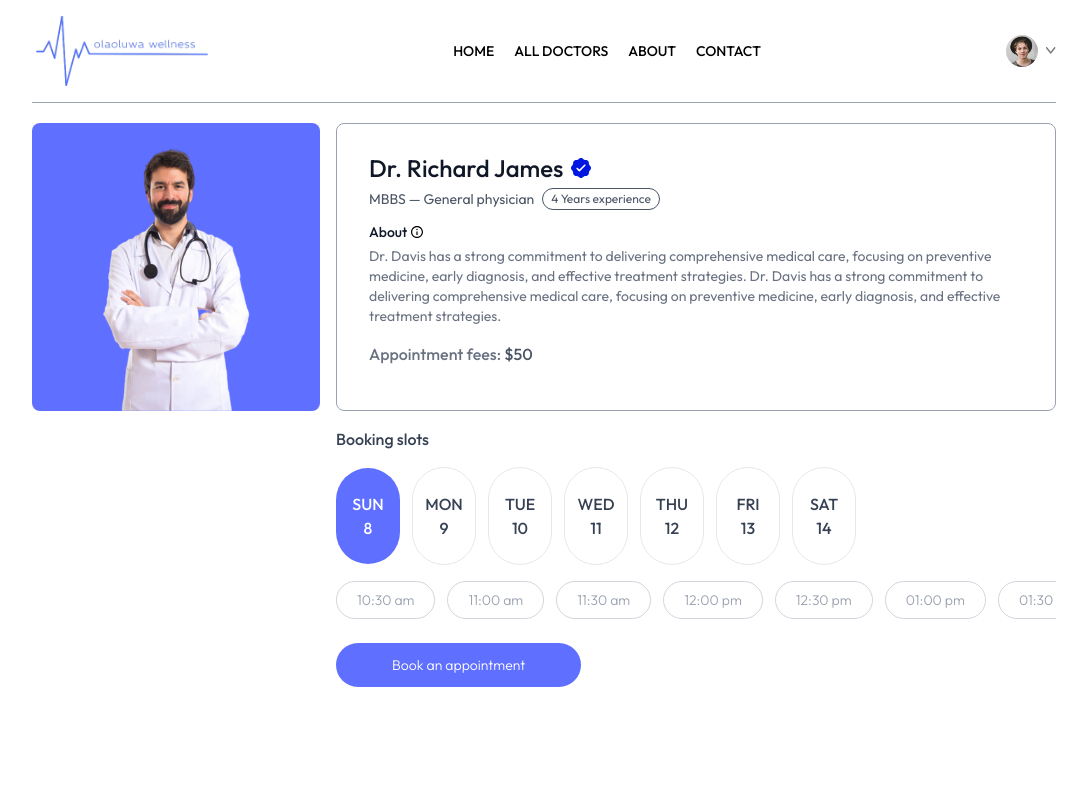
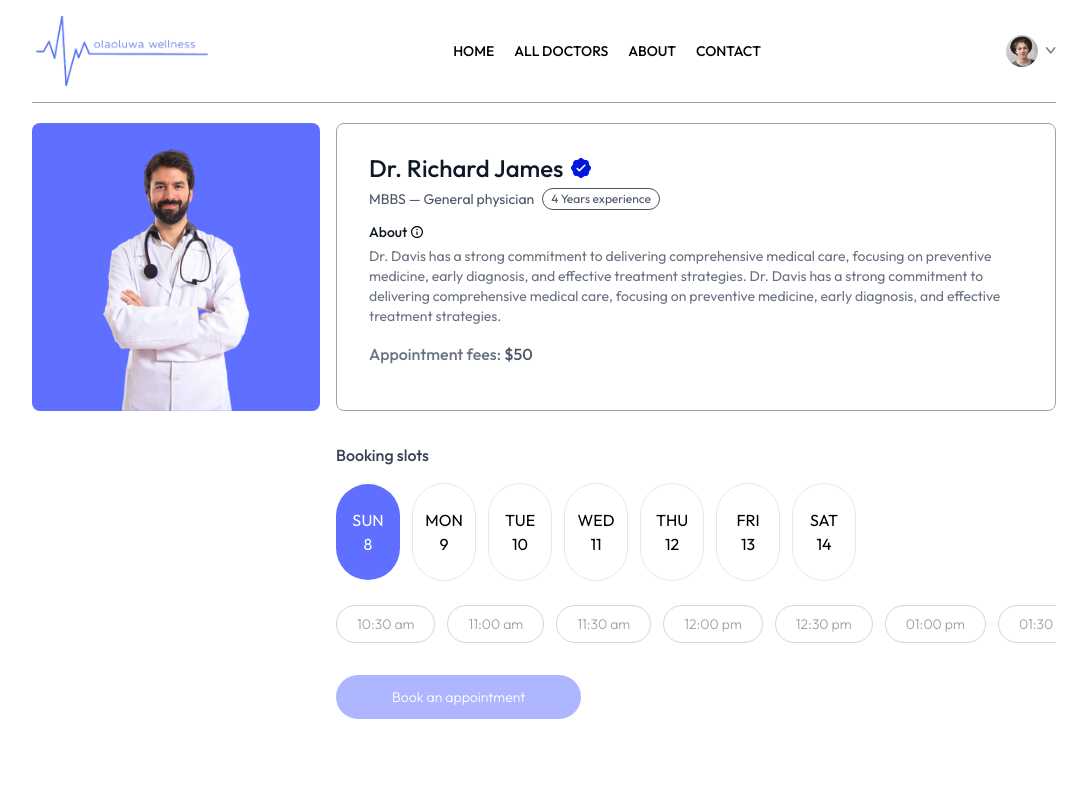
Before and after one commit to Olaoluwa19/olaoluwa-health, a React (Vite) app in the folder frontend/: page /appointment/doc1 in a window 1280 px wide. Shown: the top 800 px of the page, without its empty margins (96-1183 px from the left). Built offline with nearby package versions, Linux system fonts and the light colour scheme.

Commit message:
feat: made aappointment page more robust for screen readers and assistive technologies

```diff
--- a/frontend/src/pages/Appointment.jsx
+++ b/frontend/src/pages/Appointment.jsx
@@ -82,18 +82,20 @@ const Appointment = () => {
   return (
     docInfo && (
       <main>
-        {/* ---------- Doctors Details ---------- */}
+        {/* Doctor Details */}
         <div className="flex flex-col sm:flex-row gap-4">
           <figure>
             <img
               className="bg-primary w-full sm:max-w-72 rounded-lg"
               src={docInfo.image}
               alt={`Dr. ${docInfo.name}, ${docInfo.speciality}`}
+              width="411"
+              height="411"
+              loading="lazy"
             />
           </figure>
 
           <article className="flex-1 border border-gray-400 rounded-lg p-8 py-7 bg-white mx-2 sm:mx-0 -mt-20 sm:mt-0">
-            {/* --------- Doc Info : name, degree, experience ---------- */}
             <h2 className="flex items-center gap-2 text-2xl font-medium text-gray-900">
               {docInfo.name}{" "}
               <img
@@ -108,15 +110,21 @@ const Appointment = () => {
                 {docInfo.experience} experience
               </span>
             </p>
-            {/* --------- Doctors About ---------- */}
+
             <section>
               <h3 className="flex items-center gap-1 text-sm font-medium text-gray-900 mt-3">
-                About <img className="w-3" src={assets.info_icon} alt="Info" />
+                About{" "}
+                <img
+                  className="w-3"
+                  src={assets.info_icon}
+                  alt="About information"
+                />
               </h3>
               <p className="text-sm text-gray-500 max-w-175 mt-1">
                 {docInfo.about}
               </p>
             </section>
+
             <p className="text-gray-500 font-medium mt-4">
               Appointment fees:{" "}
               <span className="text-gray-600">
@@ -127,39 +135,85 @@ const Appointment = () => {
           </article>
         </div>
 
-        {/* --------- Booking Slots --------- */}
-        <article className="sm:ml-72 sm:pl-4 mt-4 font-medium text-gray-700">
-          <h2>Booking slots</h2>
-          <div className="flex gap-3 items-center w-full overflow-x-scroll mt-4">
-            {docSlots.length &&
-              docSlots.map((item, index) => (
-                <div
-                  onClick={() => setSlotIndex(index)}
-                  className={`text-center py-6 min-w-16 rounded-full cursor-pointer ${slotIndex === index ? "bg-primary text-white" : "border border-gray-200"}`}
-                  key={index}
-                >
-                  <p>{item[0] && daysOfWeek[item[0].datetime.getDay()]}</p>
-                  <p>{item[0] && item[0].datetime.getDate()}</p>
-                </div>
-              ))}
+        {/* Booking Slots */}
+        <article
+          className="sm:ml-72 sm:pl-4 mt-8"
+          aria-labelledby="booking-slots-heading"
+        >
+          <h2 id="booking-slots-heading" className="font-medium text-gray-700">
+            Booking slots
+          </h2>
+
+          {/* Day selector – treated as tabs or radio group */}
+          <div role="group" aria-label="Select appointment day">
+            <div className="flex gap-3 items-center w-full overflow-x-auto mt-4 pb-2 snap-x snap-mandatory">
+              {docSlots.length > 0 &&
+                docSlots.map((item, index) => {
+                  const dayName = item[0]
+                    ? daysOfWeek[item[0].datetime.getDay()]
+                    : "";
+                  const dayNum = item[0] ? item[0].datetime.getDate() : "";
+                  const isSelected = slotIndex === index;
+
+                  return (
+                    <button
+                      key={index}
+                      type="button"
+                      onClick={() => setSlotIndex(index)}
+                      className={`text-center py-6 min-w-16 rounded-full cursor-pointer snap-center shrink-0 ${
+                        isSelected
+                          ? "bg-primary text-white"
+                          : "border border-gray-200"
+                      } focus-visible:outline focus-visible:outline-offset-2 focus-visible:outline-primary`}
+                      aria-pressed={isSelected}
+                      aria-label={`Select ${dayName} ${dayNum}${isSelected ? ", selected" : ""}`}
+                    >
+                      <p>{dayName}</p>
+                      <p>{dayNum}</p>
+                    </button>
+                  );
+                })}
+            </div>
           </div>
 
-          <div className="flex items-center gap-3 w-full overflow-x-scroll mt-4">
-            {docSlots.length &&
-              docSlots[slotIndex].map((item, index) => (
-                <p
-                  onClick={() => setSlotTime(item.time)}
-                  className={`text-sm font-light shrink-0 px-5 py-2 rounded-full cursor-pointer ${item.time === slotTime ? "bg-primary text-white" : "text-gray-400 border border-gray-300"}`}
-                  key={index}
-                >
-                  {item.time.toLowerCase()}
-                </p>
-              ))}
+          {/* Time selector – similar approach */}
+          <div
+            role="group"
+            aria-label={`Available times for ${docSlots[slotIndex]?.[0]?.datetime ? new Date(docSlots[slotIndex][0].datetime).toLocaleDateString() : "selected day"}`}
+          >
+            <div className="flex gap-3 items-center w-full overflow-x-auto mt-4 pb-2 snap-x snap-mandatory">
+              {docSlots.length > 0 &&
+                docSlots[slotIndex].map((item, index) => (
+                  <button
+                    key={index}
+                    type="button"
+                    onClick={() => setSlotTime(item.time)}
+                    className={`text-sm font-light shrink-0 px-5 py-2 rounded-full cursor-pointer snap-center ${
+                      item.time === slotTime
+                        ? "bg-primary text-white"
+                        : "text-gray-400 border border-gray-300"
+                    } focus-visible:outline  focus-visible:outline-offset-2 focus-visible:outline-primary`}
+                    aria-pressed={item.time === slotTime}
+                    aria-label={`${item.time.toLowerCase()}${item.time === slotTime ? ", selected" : ""}`}
+                  >
+                    {item.time.toLowerCase()}
+                  </button>
+                ))}
+            </div>
           </div>
-          <button className="bg-primary text-white text-sm font-light px-14 py-3 rounded-full my-6">
+
+          <button
+            type="button"
+            className="bg-primary text-white text-sm font-light px-14 py-3 rounded-full my-6 disabled:opacity-50 disabled:cursor-not-allowed"
+            disabled={!slotTime}
+            onClick={() => {
+              // your booking logic
+            }}
+          >
             Book an appointment
           </button>
         </article>
+
         {/* Listing Related Doctors */}
         <RelatedDoctors docId={docId} speciality={docInfo.speciality} />
       </main>
```
